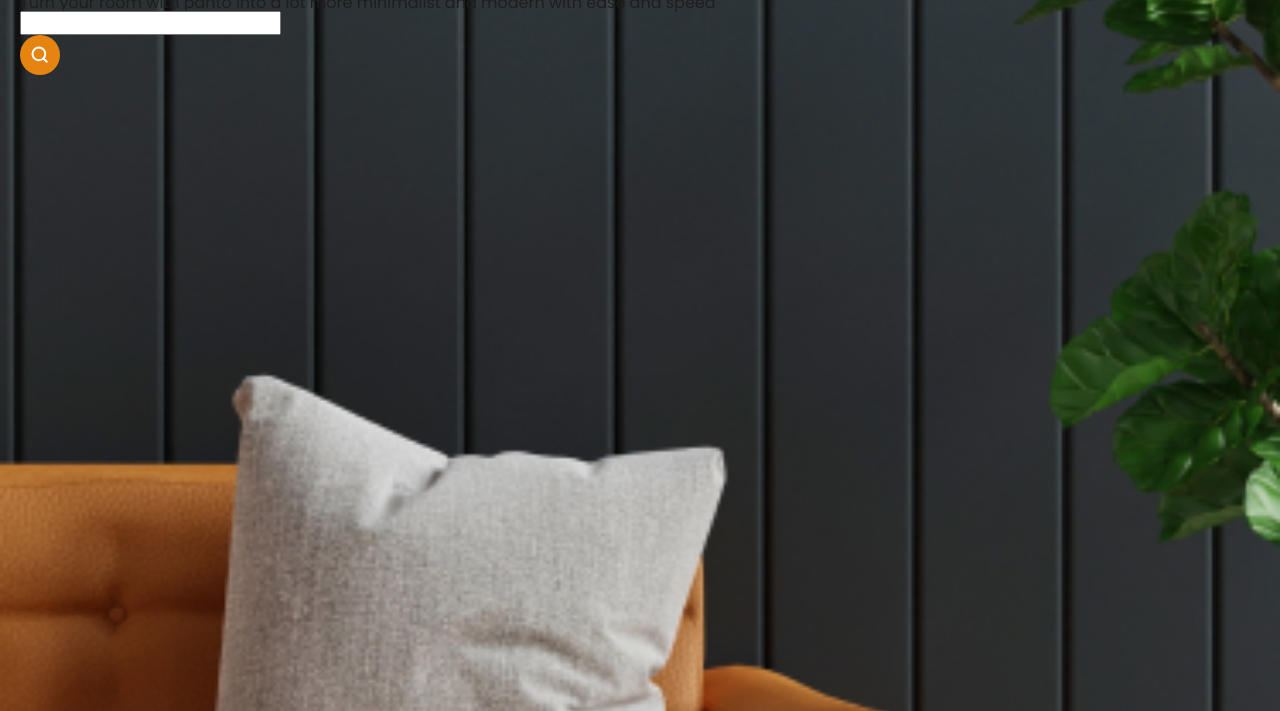
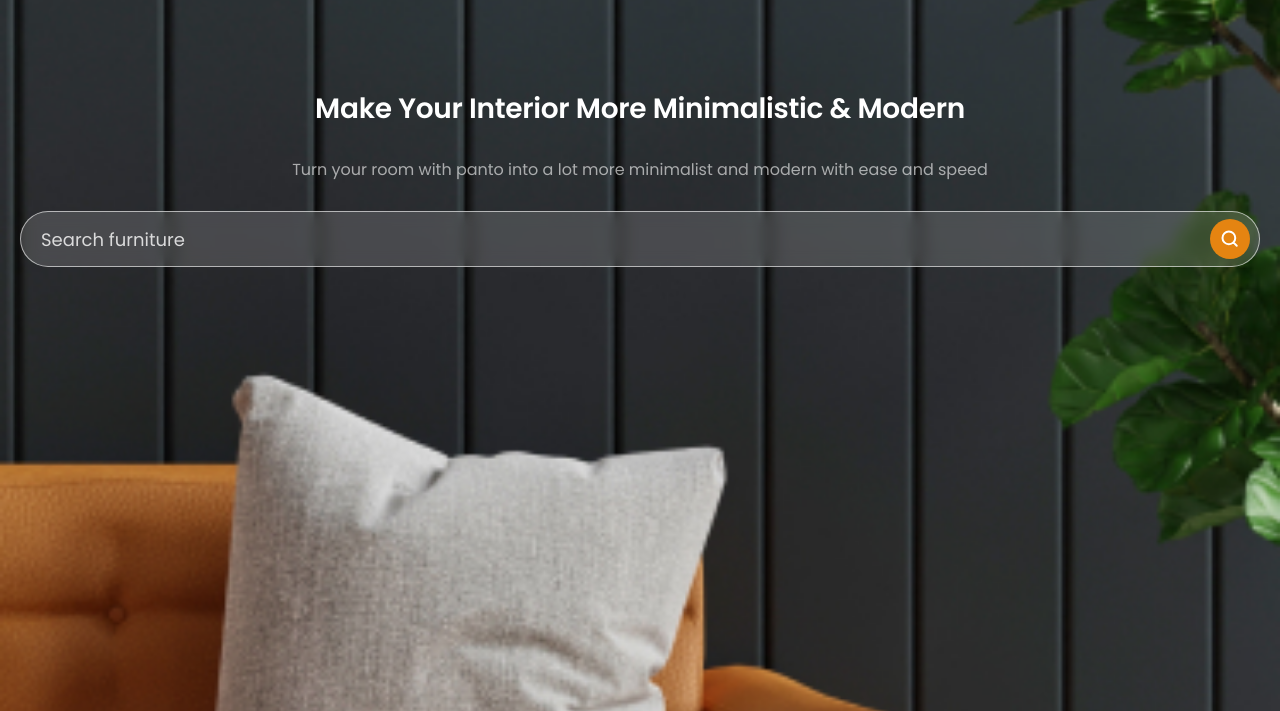
Before and after one commit to Kodzigor/panto_landing, a website built with Vite: page index.html in a window 1280 px wide. Shown: the part 89-800 px from the top of the page. Built offline with nearby package versions, Linux system fonts and the light colour scheme.

Commit message:
feat: styles for Hero section

```diff
--- a/index.html
+++ b/index.html
@@ -63,9 +63,9 @@
       <p class="hero__subtitle">Turn your room with panto into a lot more minimalist and modern with ease and speed</p>
 
       <div class="searchbar">
-        <input class="serchbar__field" type="search" name="" id="">
-        <figure class="serchbar__img">
-          <svg width="40" height="40" viewBox="0 0 40 40" fill="none" xmlns="http://www.w3.org/2000/svg">
+        <input class="searchbar__field" type="search" placeholder="Search furniture">
+        <figure class="searchbar__img">
+          <svg width="100%" height="100%" viewBox="0 0 40 40" fill="none" xmlns="http://www.w3.org/2000/svg">
             <rect width="40" height="40" rx="20" fill="#E58411" />
             <path
               d="M26.75 26.75L23.3855 23.3795M25.25 18.875C25.25 20.5658 24.5784 22.1873 23.3828 23.3828C22.1873 24.5784 20.5658 25.25 18.875 25.25C17.1842 25.25 15.5627 24.5784 14.3672 23.3828C13.1716 22.1873 12.5 20.5658 12.5 18.875C12.5 17.1842 13.1716 15.5627 14.3672 14.3672C15.5627 13.1716 17.1842 12.5 18.875 12.5C20.5658 12.5 22.1873 13.1716 23.3828 14.3672C24.5784 15.5627 25.25 17.1842 25.25 18.875Z"
--- /dev/null
+++ b/src/scss/sections/hero.scss
@@ -0,0 +1,66 @@
+@use '../mixins.scss' as *;
+@use '../common.scss' as *;
+
+.hero {
+  padding-top: 14vh;
+  text-align: center;
+
+  &__title {
+    font-weight: 600;
+    font-size: 28px;
+    line-height: 1.3;
+    letter-spacing: -0.01em;
+    text-transform: capitalize;
+    color: $white;
+  }
+
+  &__subtitle {
+    font-weight: 400;
+    font-size: 16px;
+    line-height: 1.6;
+    color: $white;
+    opacity: 0.6;
+
+    margin: 29px 0;
+  }
+}
+
+.searchbar {
+  position: relative;
+  & input {
+    width: 100%;
+    height: 56px;
+    padding: 8px 8px 8px 20px;
+
+    position: relative;
+
+    backdrop-filter: blur(8px);
+    background: rgba(255, 255, 255, 0.15);
+
+    border-radius: 42px;
+    border: 0.86px solid rgba(255, 255, 255, 0.6);
+    outline: none;
+
+    font-weight: 400;
+    font-size: 18px;
+    line-height: 150%;
+    color: $white;
+
+    &::placeholder {
+      font-weight: 400;
+      font-size: 18px;
+      line-height: 150%;
+      color: $white;
+      opacity: 0.8;
+    }
+  }
+
+  &__img {
+    width: 40px;
+    height: 40px;
+
+    position: absolute;
+    top: calc(50% - 20px);
+    right: 10px;
+  }
+}
--- a/src/scss/style.scss
+++ b/src/scss/style.scss
@@ -4,3 +4,4 @@
 // ***** SECTIONS *****
 
 @use './sections/first-screen.scss';
+@use './sections/hero.scss';
```
